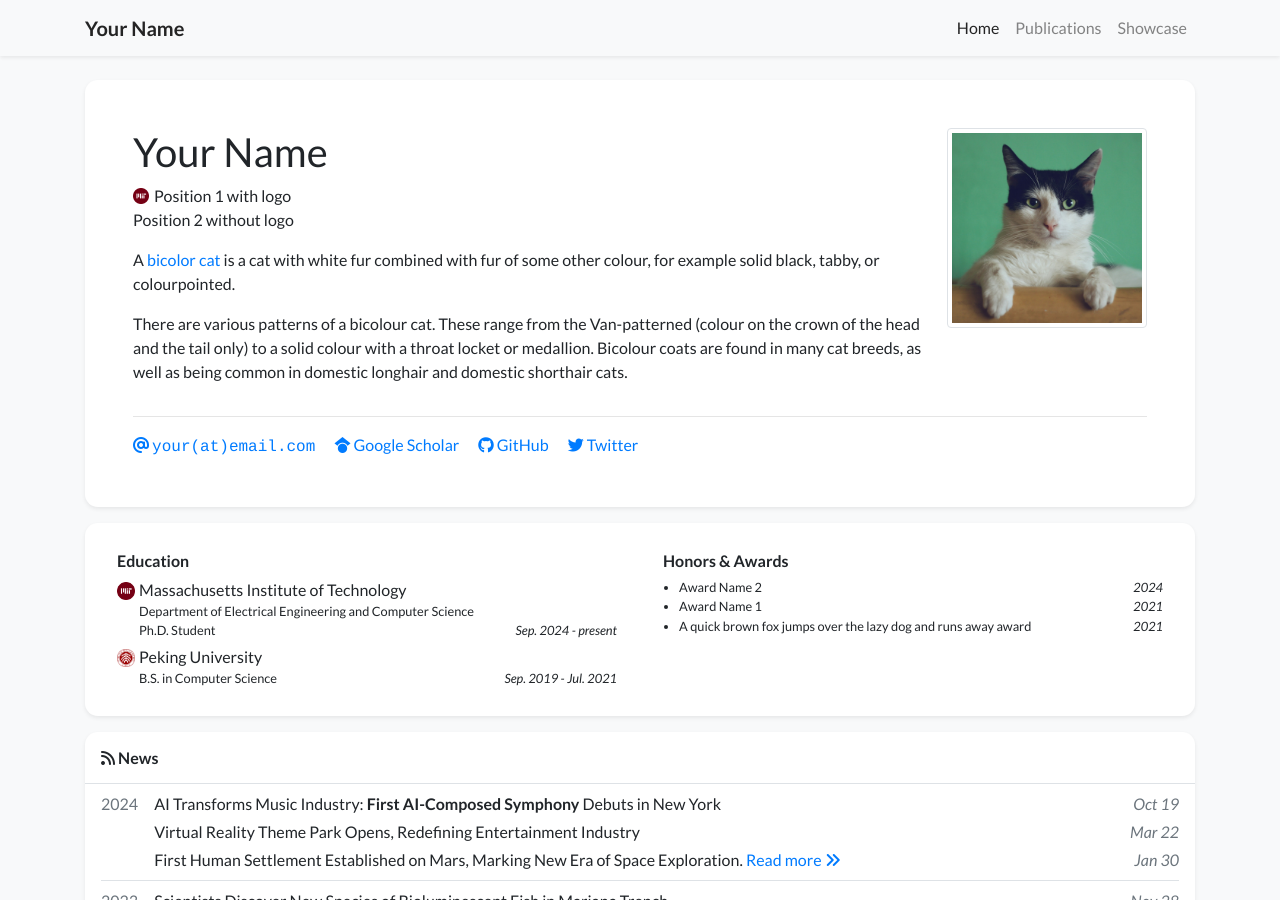
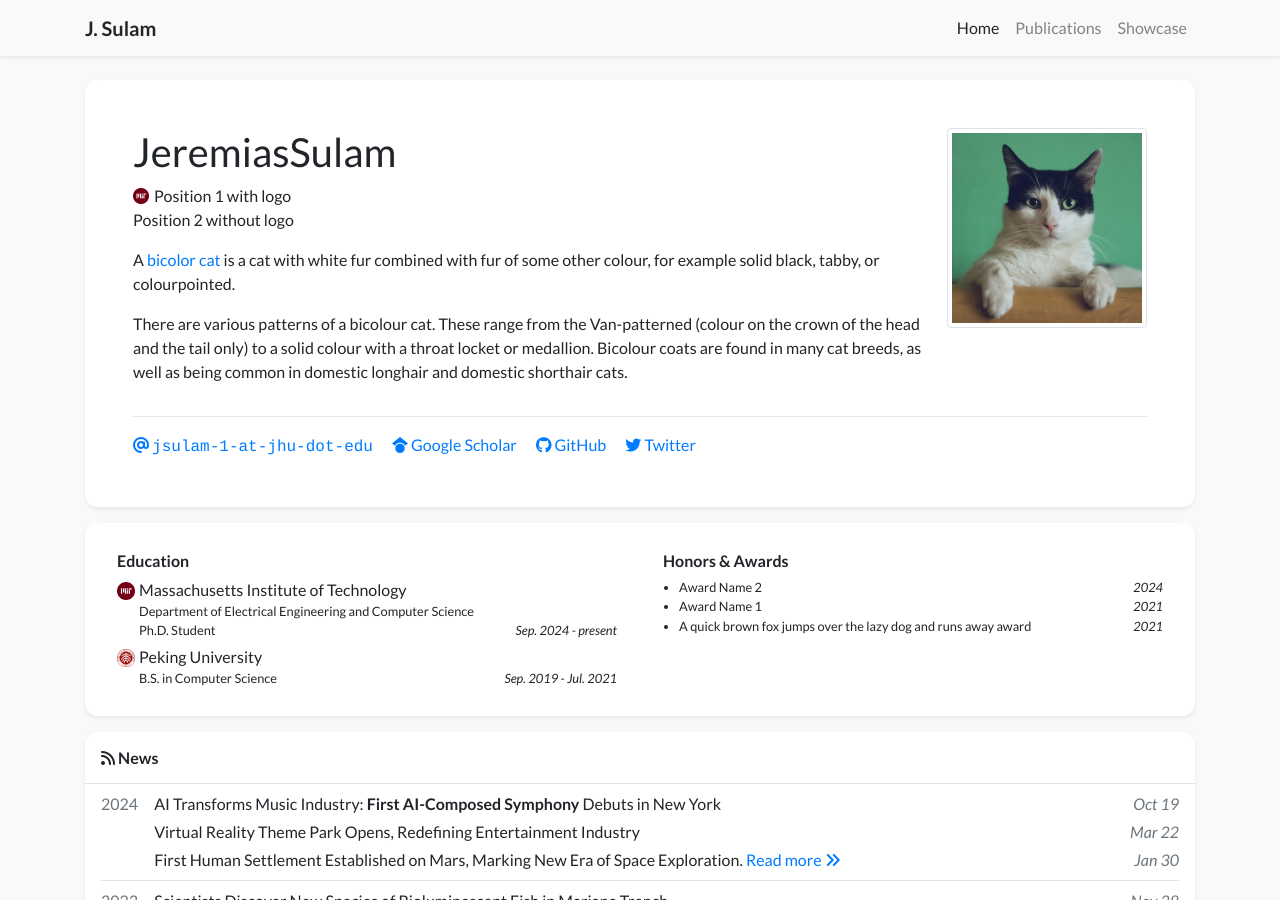
Before and after one commit to jsulam/jsulam.github.io, a Jekyll site: the page built from index.html, in a window 1280 px wide and 900 px high. Built offline with Jekyll 4.4.1, drawn with Linux system fonts in a browser that asks for light colours; nearby versions of some CDN libraries; a style sheet for code colours, icons or effects is not loaded.

Commit message:
Update profile.yml

```diff
--- a/_data/profile.yml
+++ b/_data/profile.yml
@@ -1,6 +1,6 @@
-primary_name: "Your Name"
+primary_name: "JeremiasSulam"
 secondary_name: ""
-navbar_name: "Your Name"
+navbar_name: "J. Sulam"
 
 positions:
 - logo: /assets/images/badges/MIT_Social_circle.png  # Logo is optional
@@ -8,11 +8,11 @@ positions:
 - name: Position 2 without logo
 
 
-email: "your@email.com"
+email: "jsulam-1-at-jhu-dot-edu"
 # cv_link: link-to-your-cv-file
-gscholar: xFmQpf4AAAAJ  # This is an example, replace it with your own Google Scholar ID
-github: your_github_id
-twitter: your_twitter_id  # Do not include the '@' symbol
+gscholar: 1awx1aIAAAAJ&hl  # This is an example, replace it with your own Google Scholar ID
+github: jsulam
+twitter: Jere_je_je  # Do not include the '@' symbol
 # wechat_qrcode: /assets/images/etc/wechat.jpg
 # wechat_prompt: >-
 #   Please tell me your <strong>name</strong> and <strong>affiliation</strong> (current or past) when adding my wechat. Thanks!
```
